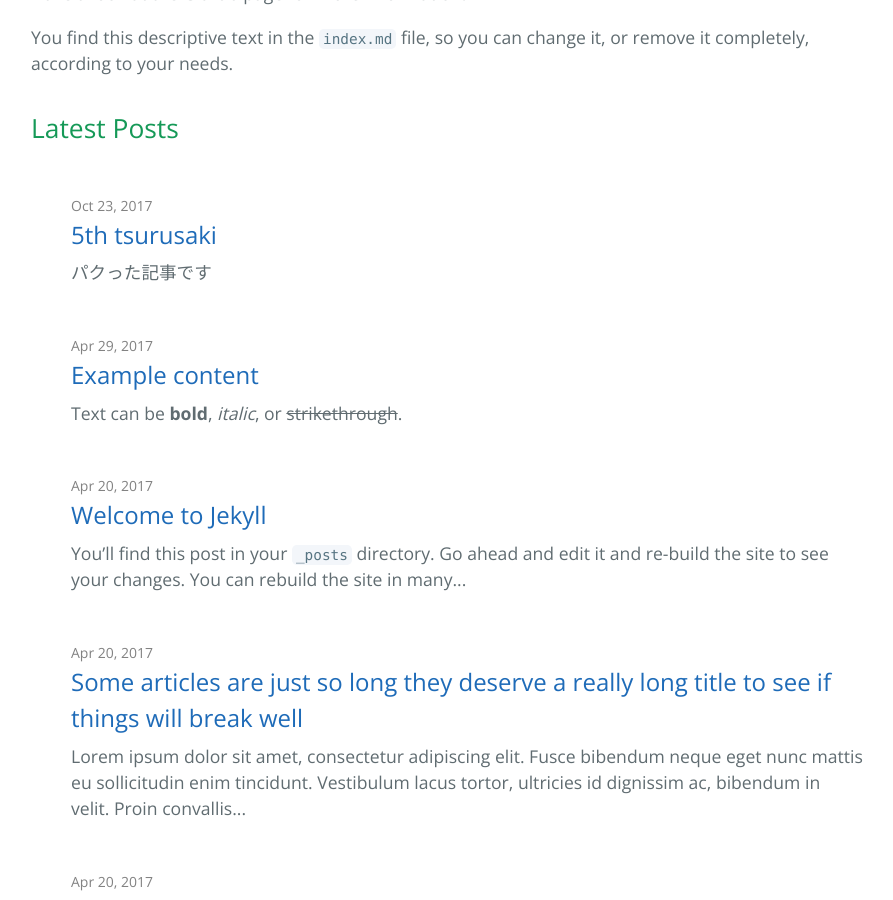
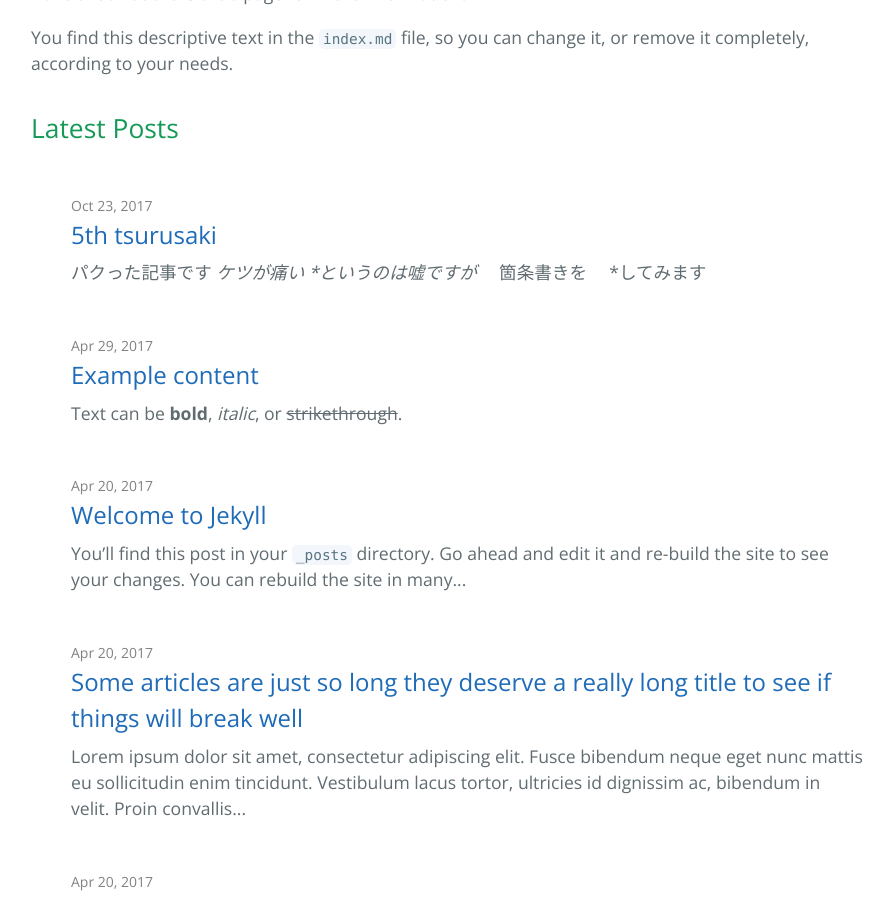
Before and after one commit to AirpChinpam/web2-5, a Jekyll site: the page built from index.md, in a window 1280 px wide and 900 px high, scrolled down 674 px. Shown: the whole window, without its empty margins (193-1086 px from the left). Built offline with Jekyll 4.4.1, drawn with Linux system fonts in a browser that asks for light colours.

Commit message:
Update 2017-10-23-5th-tsurusaki.md

```diff
--- a/_posts/2017-10-23-5th-tsurusaki.md
+++ b/_posts/2017-10-23-5th-tsurusaki.md
@@ -3,3 +3,7 @@ layout: post
 title: "5th tsurusaki"
 ---
 パクった記事です
+*ケツが痛い
+*というのは嘘ですが
+　*箇条書きを
+ 　*してみます
```
